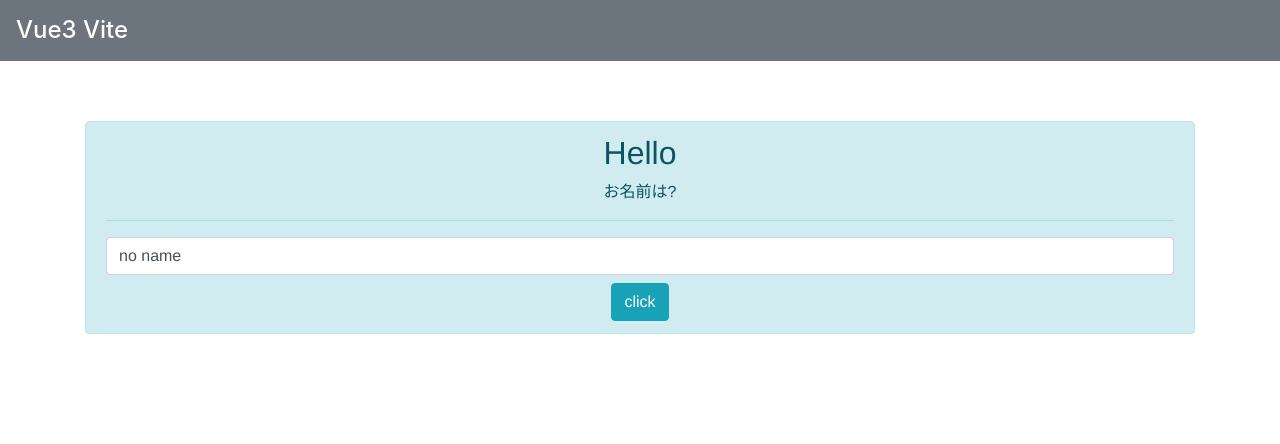
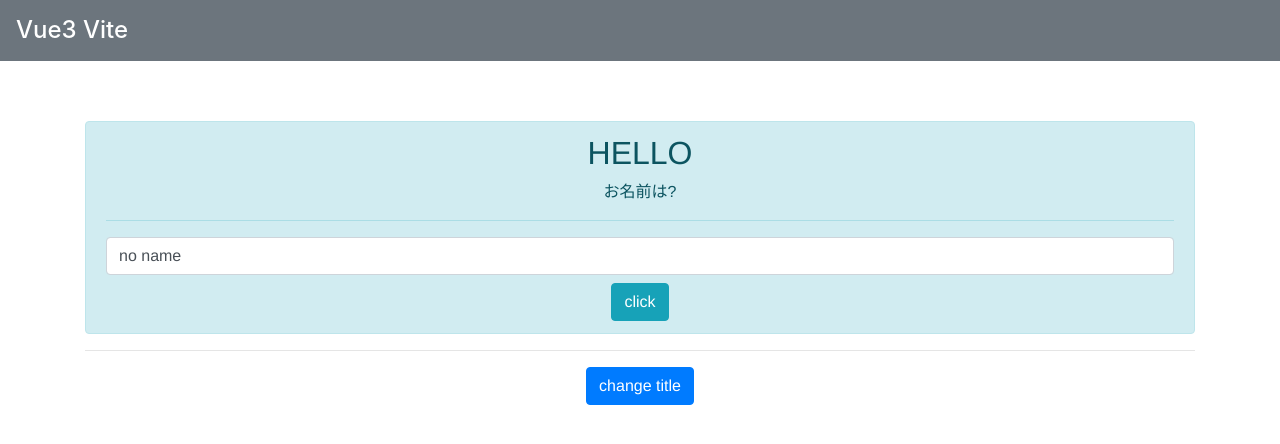
Before and after one commit to nansuru/vue-helloworld, a Vue app: page / in a window 1280 px wide. Shown: the top 444 px of the page. Built offline with nearby package versions, Linux system fonts and the light colour scheme.

Commit message:
list3-20

```diff
--- a/src/App.vue
+++ b/src/App.vue
@@ -1,6 +1,8 @@
 <template>
   <div id="app">
-    <HelloWorld title="Hello" />
+    <HelloWorld v-bind:title="message" />
+    <hr />
+    <button class="btn btn-primary" v-on:click="doAction">change title</button>
   </div>
 </template>
 
@@ -12,5 +14,16 @@ export default {
   components: {
     HelloWorld,
   },
+  data() {
+    return {
+      message: "HELLO",
+    };
+  },
+  methods: {
+    doAction() {
+      var input = prompt("new title:");
+      this.message = input;
+    },
+  },
 };
 </script>
```
